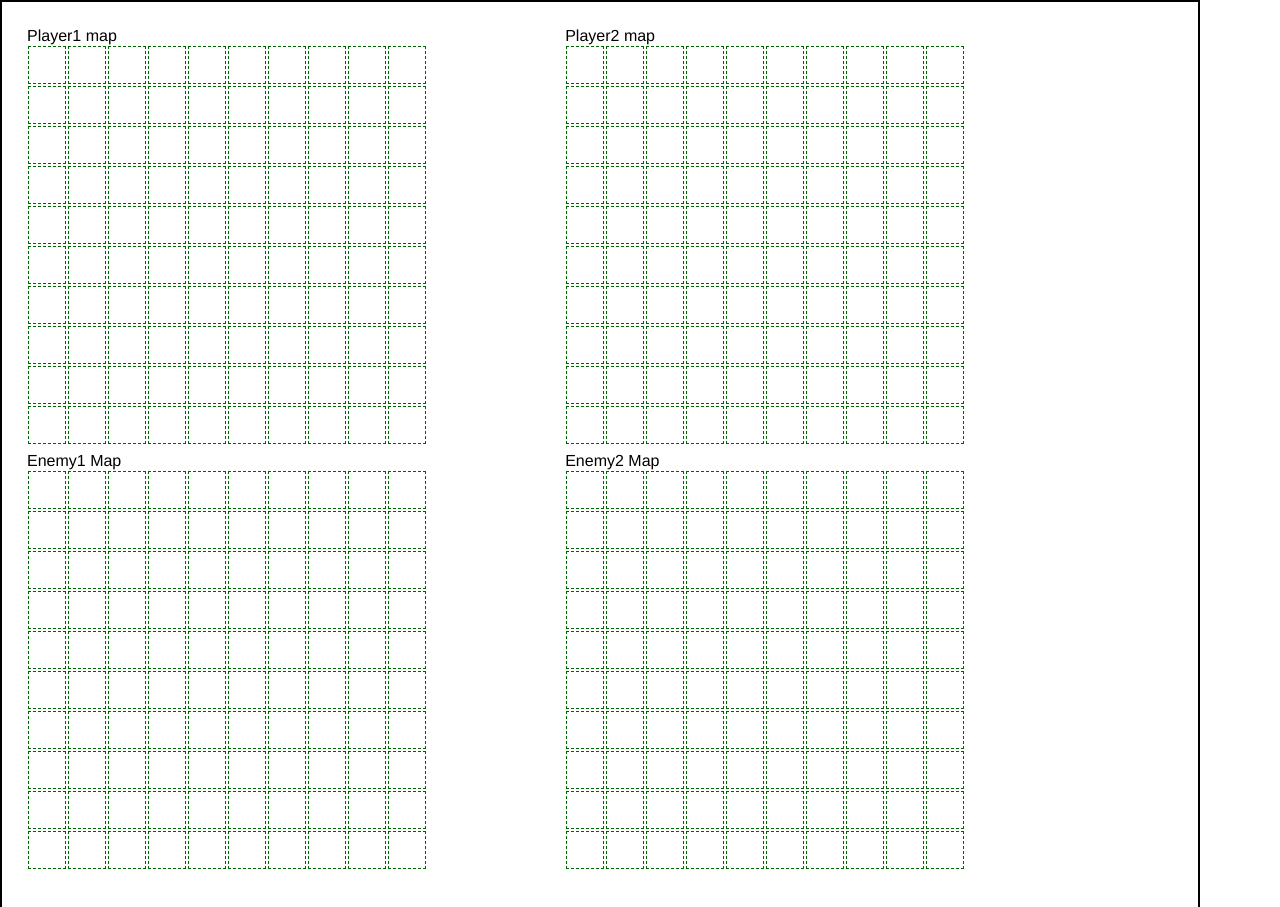
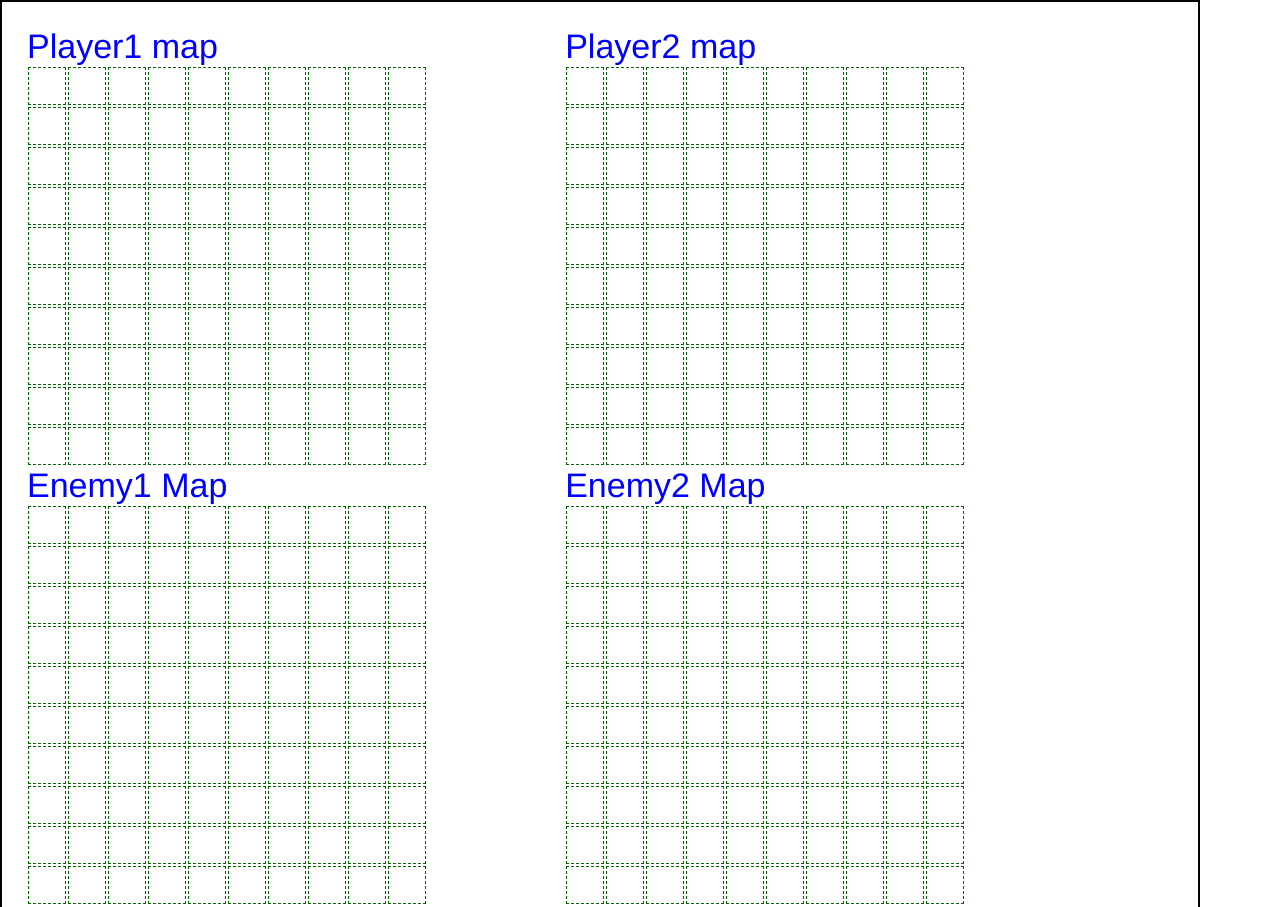
Before and after one commit to Ownerek/Battleship, a plain HTML site: page index.html in a window 1280 px wide. Shown: the top 907 px of the page. Drawn offline with Linux system fonts and the light colour scheme.

Commit message:
screen.css change

```diff
--- a/sass/screen.scss
+++ b/sass/screen.scss
@@ -40,3 +40,8 @@ body{
   margin:1px;
   border:1px dashed darkgreen;
 }
+
+h3{
+  font-size:34px;
+  color: blue;
+}
```
Also changed, not shown: stylesheets/screen.css.
